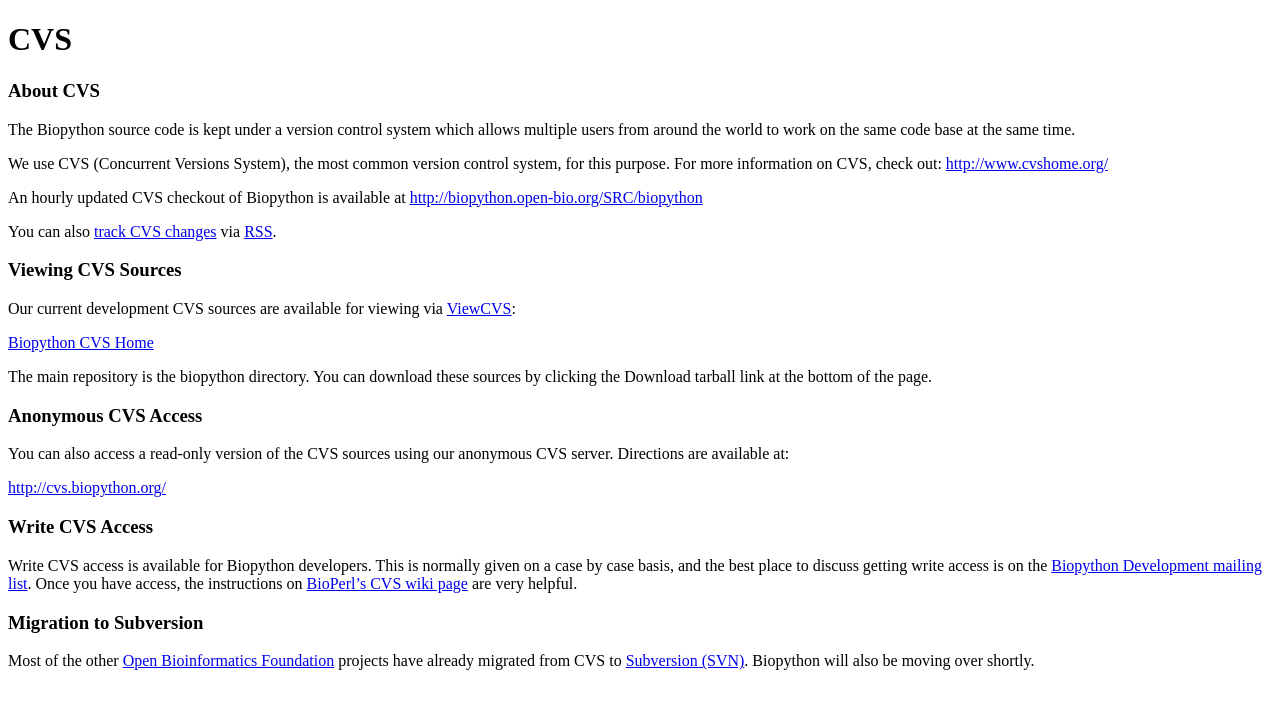
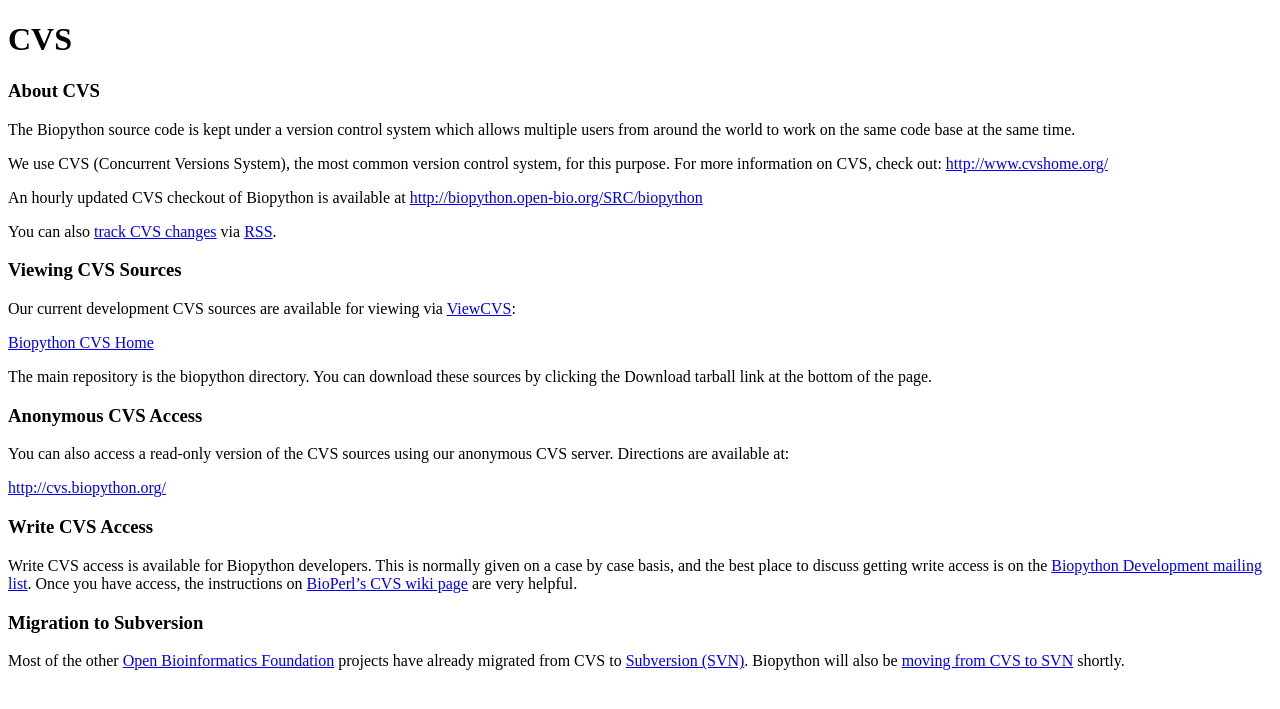
Before and after one commit to biopython/biopython.github.io, a Jekyll site: the page built from wiki/CVS.md, in a window 1280 px wide. Shown: the top 709 px of the page. Built offline with Jekyll 4.4.1, drawn with Linux system fonts in a browser that asks for light colours.

Commit message:
/* Migration to Subversion */

```diff
--- a/wiki/CVS.md
+++ b/wiki/CVS.md
@@ -51,4 +51,5 @@ page](http://www.bioperl.org/wiki/Using_CVS) are very helpful.
 
 Most of the other [Open Bioinformatics Foundation](http://open-bio.org)
 projects have already migrated from CVS to [Subversion
-(SVN)](SVN "wikilink"). Biopython will also be moving over shortly.
+(SVN)](SVN "wikilink"). Biopython will also be [moving from CVS to
+SVN](Subversion_migration "wikilink") shortly.
```
Also changed, not shown: 1 other file.
